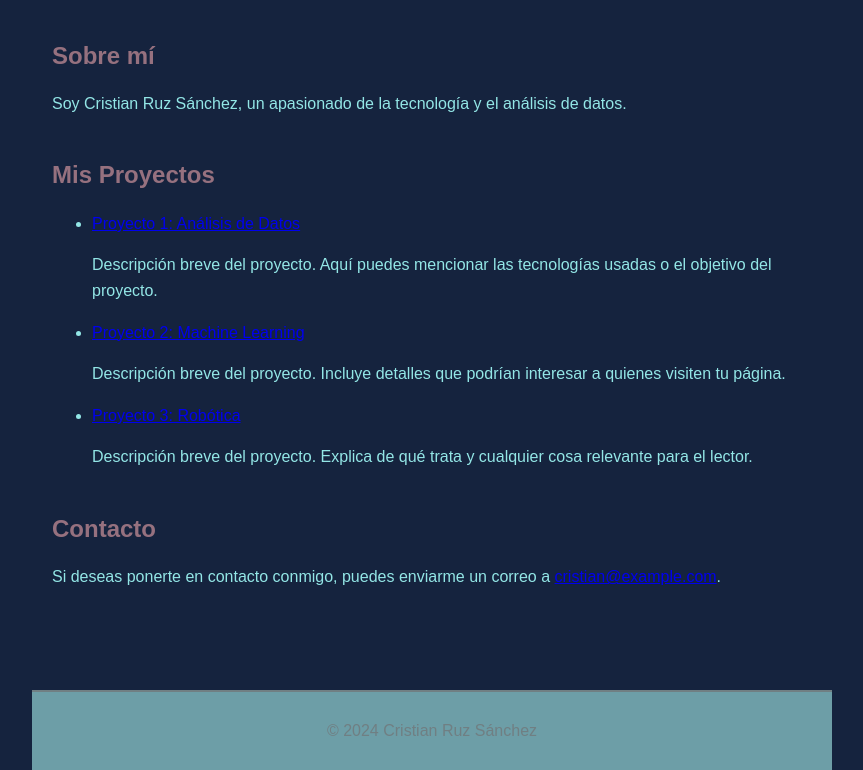
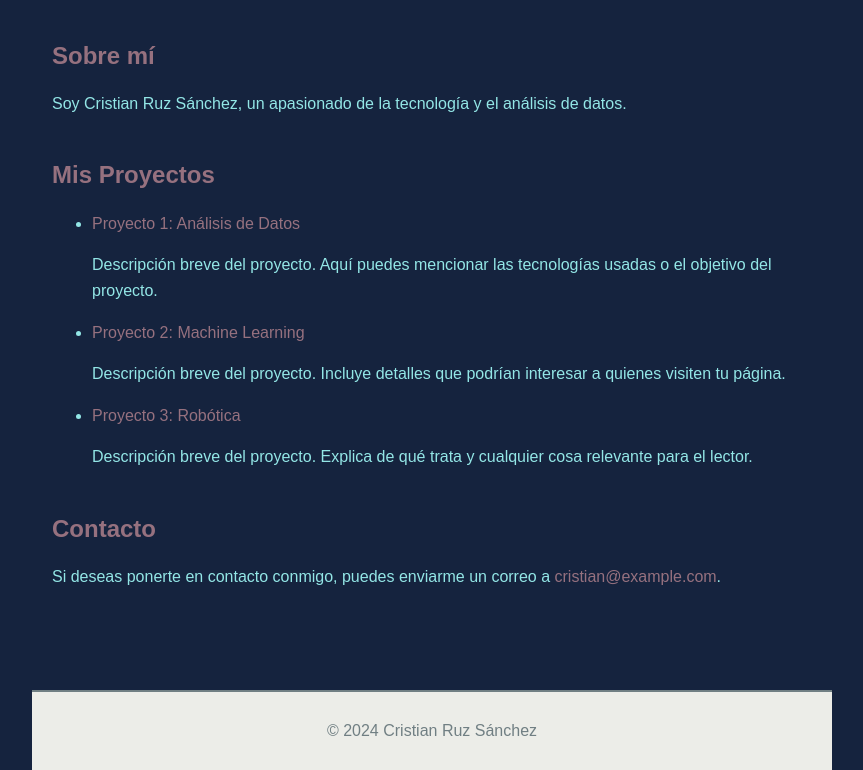
Before and after one commit to Crfer/Crfer.github.io, a plain HTML site: page index.html in a window 1280 px wide. Shown: the part 167-937 px from the top of the page, without its empty margins (208-1071 px from the left). Drawn offline with Linux system fonts and the light colour scheme.

Commit message:
cambios en color head y agragar color a los links

```diff
--- a/css/styles.css
+++ b/css/styles.css
@@ -1,6 +1,6 @@
 :root {
     --oxford-blue: #15233e;
-    --moonstone: #6d9ea7;
+    --moonstone: #ecede8;
     --tiffany-blue: #93e6e6;
     --slate-gray: #707f83;
     --mountbatten-pink: #96717f;
@@ -76,6 +76,25 @@ section h2 {
     margin-bottom: 10px;
 }
 
+a {
+    color: var(--mountbatten-pink); /* Color del enlace en el cuerpo del texto */
+    text-decoration: none;
+    transition: color 0.3s ease; /* Suave transición para el color del enlace */
+}
+
+a:hover {
+    color: var(--tiffany-blue); /* Cambiar a Tiffany Blue en hover */
+    text-decoration: underline;
+}
+
+a:visited {
+    color: var(--slate-gray); /* Cambiar a Slate Gray si el enlace ya ha sido visitado */
+}
+
+a:active {
+    color: var(--moonstone); /* Cambiar a Mountbatten Pink cuando el enlace está activo */
+}
+
 footer {
     background-color: var(--moonstone);
     text-align: center;
```
